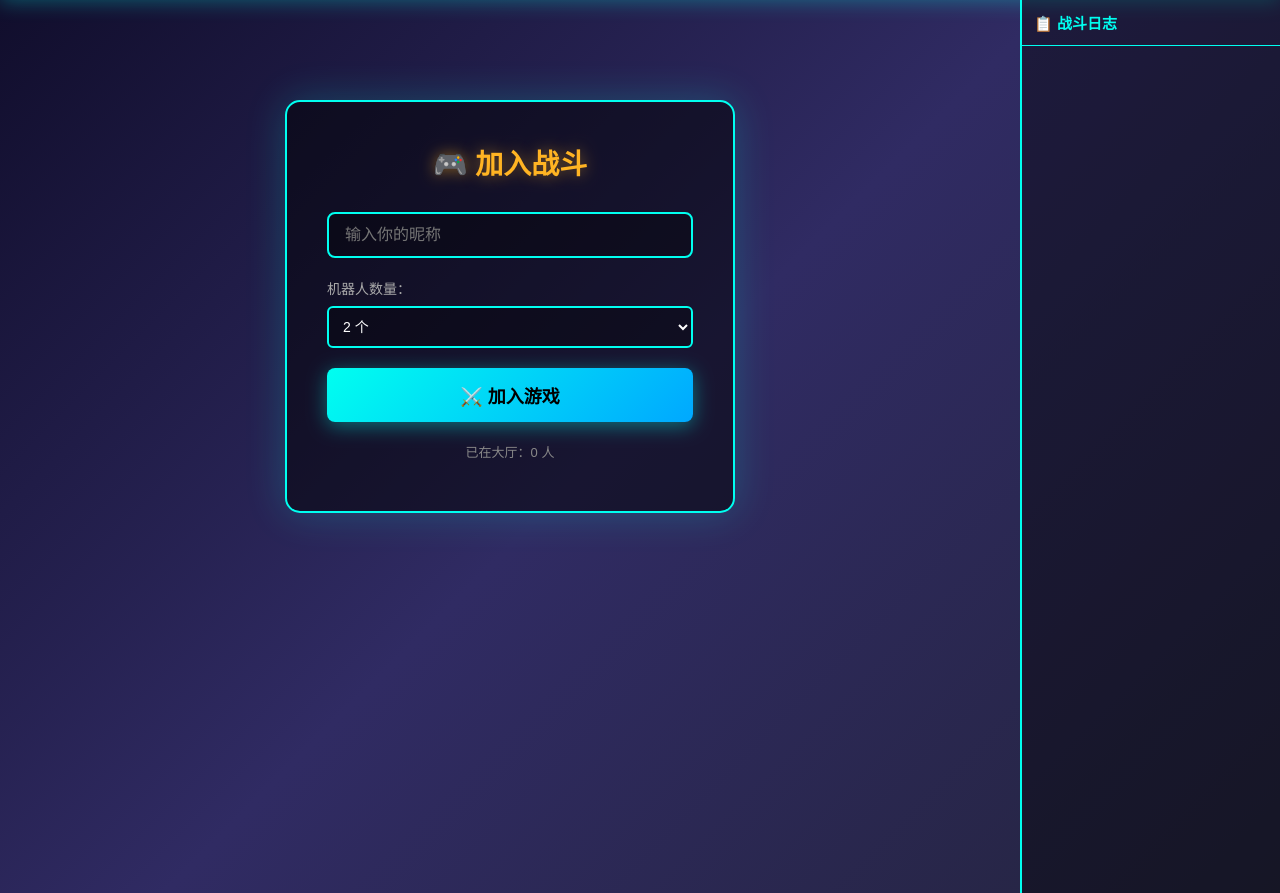
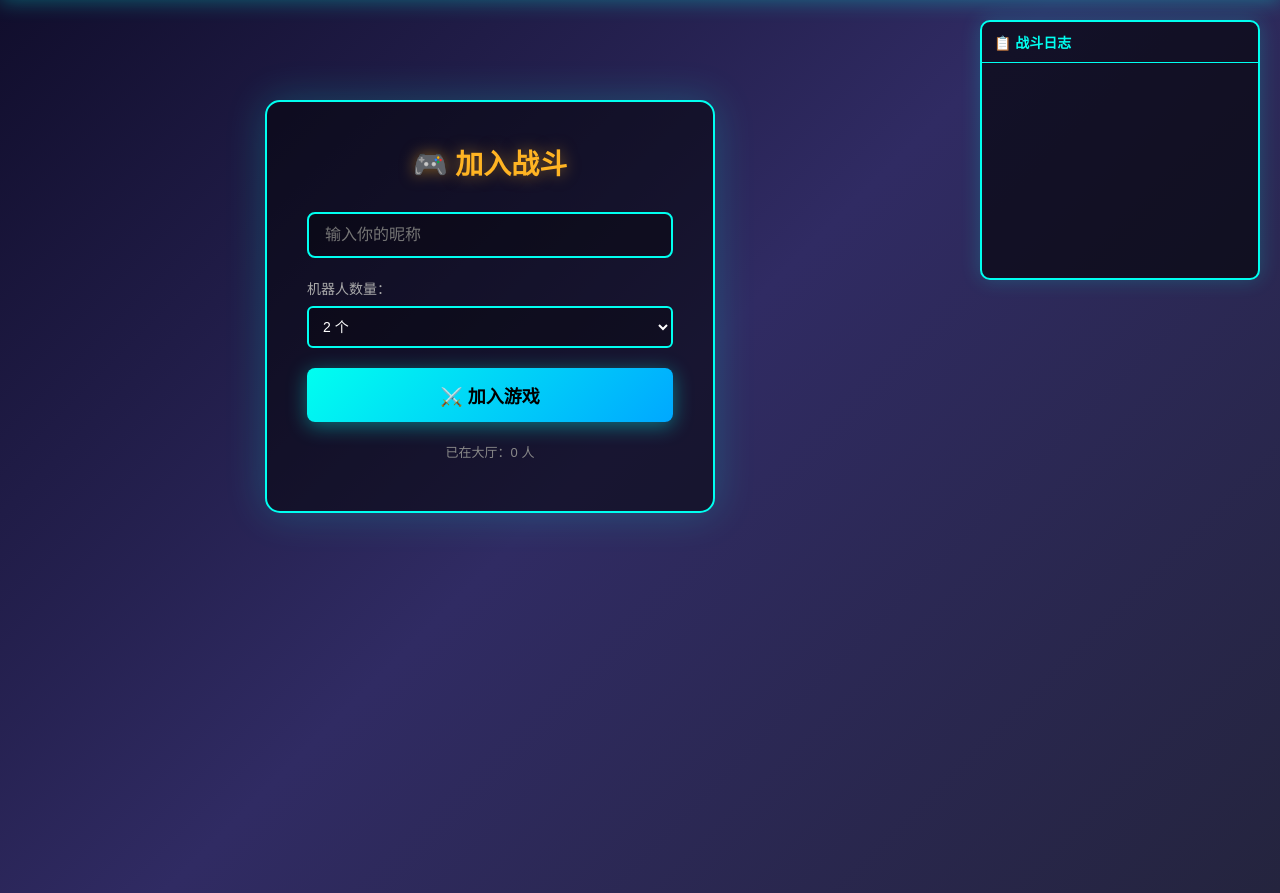
Before and after one commit to 123456-gitch/SG-kill, a Flask app: page / in a window 1280 px wide. Shown: the part 60-953 px from the top of the page. Run offline with Flask 3, Linux system fonts and the light colour scheme; some libraries are stand-ins or nearby versions.

Commit message:
Update index.html

```diff
--- a/my_card_game/templates/index.html
+++ b/my_card_game/templates/index.html
@@ -95,17 +97,56 @@
 
         /* 主内容区 */
         .main-container {
-            display: flex;
             height: calc(100vh - 60px);
+            position: relative;
         }
 
-        /* 左侧战斗区 */
+        /* 战斗区 */
         .battle-area {
+            width: 100%;
+            height: 100%;
+            padding: 20px 320px 300px 20px;
+            overflow-y: auto;
+        }
+
+        /* 右上角日志面板 */
+        .log-panel {
+            position: fixed;
+            top: 80px;
+            right: 20px;
+            width: 280px;
+            height: 260px;
+            background: rgba(0, 0, 0, 0.6);
+            border: 2px solid #00fff0;
+            border-radius: 10px;
+            display: flex;
+            flex-direction: column;
+            box-shadow: 0 0 20px rgba(0, 255, 240, 0.2);
+            z-index: 100;
+        }
+        .log-panel h3 {
+            padding: 10px 12px;
+            color: #00fff0;
+            border-bottom: 1px solid #00fff0;
+            font-size: 14px;
+            flex-shrink: 0;
+        }
+        .log-content {
             flex: 1;
-            padding: 20px 20px 350px 20px;
             overflow-y: auto;
-            position: relative;
+            padding: 8px 12px;
+            font-size: 12px;
+            line-height: 1.7;
         }
+        .log-content .log-item {
+            margin-bottom: 4px;
+            color: #ccc;
+            border-bottom: 1px dashed #333;
+            padding-bottom: 3px;
+        }
+        .log-content::-webkit-scrollbar { width: 5px; }
+        .log-content::-webkit-scrollbar-track { background: #1a1a2e; }
+        .log-content::-webkit-scrollbar-thumb { background: #00fff0; border-radius: 3px; }
 
         /* 大厅界面 */
         .lobby-box {
@@ -385,60 +426,54 @@
             box-shadow: 0 4px 15px rgba(255, 107, 107, 0.5);
         }
 
-        /* 右侧日志区 */
-        .log-sidebar {
-            width: 260px;
-            background: rgba(0, 0, 0, 0.4);
-            border-left: 2px solid #00fff0;
-            display: flex;
-            flex-direction: column;
-        }
-        .log-sidebar h3 {
-            padding: 12px;
-            color: #00fff0;
-            border-bottom: 1px solid #00fff0;
-            font-size: 15px;
-        }
-        .log-content {
-            flex: 1;
-            overflow-y: auto;
-            padding: 8px 12px;
-            font-size: 12px;
-            line-height: 1.7;
-        }
-        .log-content .log-item {
-            margin-bottom: 4px;
-            color: #ccc;
-            border-bottom: 1px dashed #333;
-            padding-bottom: 3px;
-        }
-        .log-content::-webkit-scrollbar { width: 5px; }
-        .log-content::-webkit-scrollbar-track { background: #1a1a2e; }
-        .log-content::-webkit-scrollbar-thumb { background: #00fff0; border-radius: 3px; }
-
         /* 底部操作区 */
         .bottom-panel {
             position: fixed;
             bottom: 0;
             left: 0;
-            right: 260px;
-            background: rgba(0, 0, 0, 0.7);
+            right: 0;
+            background: rgba(0, 0, 0, 0.75);
             border-top: 2px solid #ffb423;
-            padding: 15px 20px;
-            min-height: 260px;
+            padding: 12px 25px 18px 25px;
             box-shadow: 0 -4px 30px rgba(255, 180, 35, 0.2);
+            z-index: 150;
         }
-        .bottom-panel .hand-section {
+        .end-turn-row {
+            display: flex;
+            justify-content: flex-end;
+            margin-bottom: 10px;
+        }
+        .end-turn-btn {
+            padding: 12px 26px;
+            background: linear-gradient(135deg, #ffb423, #ff8800);
+            border: none;
+            border-radius: 8px;
+            color: #000;
+            font-size: 15px;
+            font-weight: bold;
+            cursor: pointer;
+            transition: 0.2s;
+            box-shadow: 0 4px 15px rgba(255, 180, 35, 0.5);
+        }
+        .end-turn-btn:hover {
+            transform: translateY(-2px);
+            box-shadow: 0 6px 20px rgba(255, 180, 35, 0.7);
+        }
+        .end-turn-btn:disabled {
+            opacity: 0.5;
+            cursor: not-allowed;
+            transform: none;
+        }
+        .hand-row {
             display: flex;
             align-items: flex-start;
             gap: 20px;
-            padding-right: 150px;
         }
-        .bottom-panel .status-section {
+        .status-section {
             width: 280px;
             flex-shrink: 0;
         }
-        .bottom-panel .status-section h4 {
+        .status-section h4 {
             color: #ffb423;
             margin-bottom: 8px;
             font-size: 13px;
@@ -781,8 +790,8 @@
             </div>
         </div>
 
-        <!-- 右侧日志区 -->
-        <div class="log-sidebar">
+        <!-- 右上角日志面板 -->
+        <div class="log-panel">
             <h3>📋 战斗日志</h3>
             <div class="log-content" id="log-content"></div>
         </div>
```
Also changed, not shown: other parts of my_card_game/templates/index.html (+19 -41 lines).
